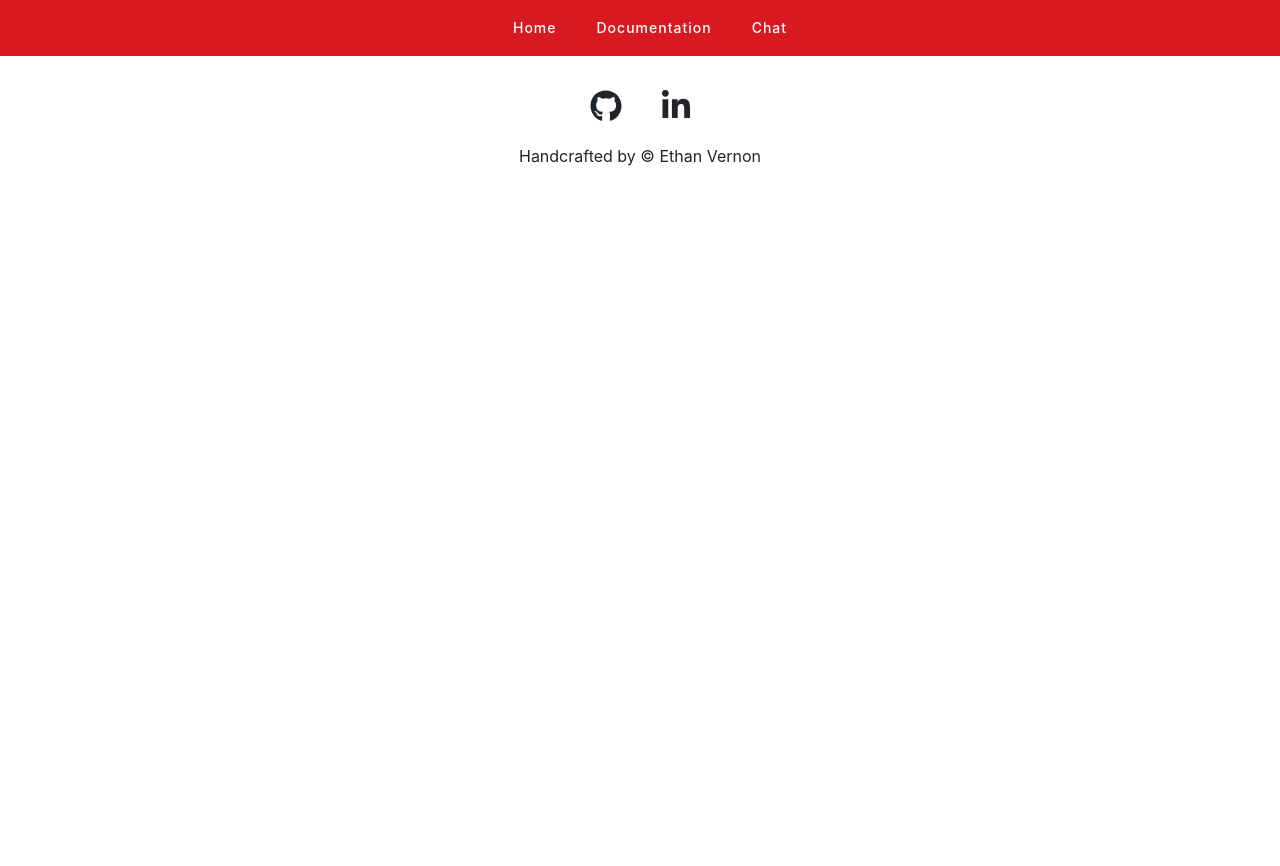
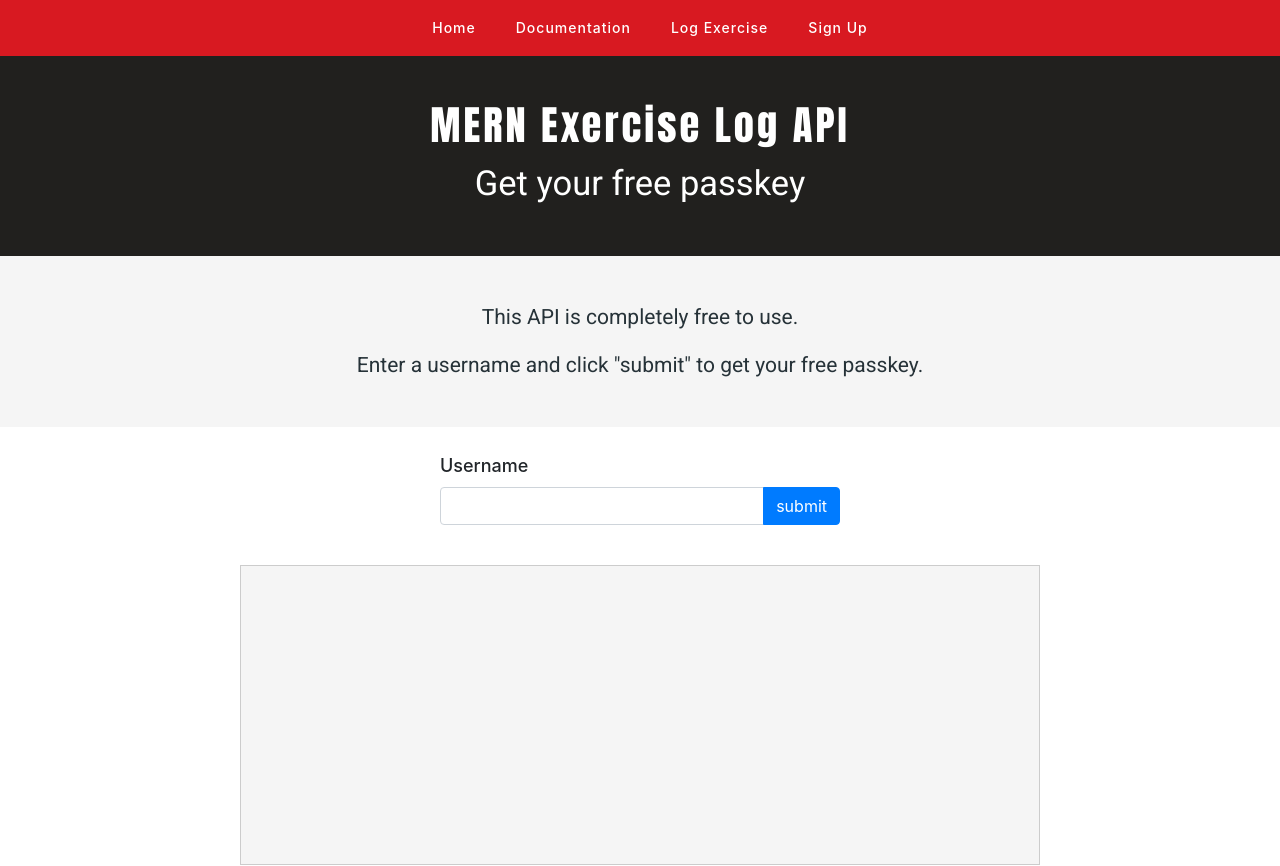
Before and after one commit to ethanvernon/mern-exerciseapp, a React (Create React App) app in the folder client/: page /signup in a window 1280 px wide. Shown: the top 866 px of the page. Before the commit the page ends 800 px from the top, so only its background shows below. Built offline with nearby package versions, Linux system fonts and the light colour scheme.

Commit message:
adds and incorporates SignUp.js

```diff
--- a/client/src/App.css
+++ b/client/src/App.css
@@ -341,6 +341,22 @@ li a:hover {
 }
 
 /*--------------------------------------------------------------------------------------------------------------------------*/
+/*-----------------------------------------CreateUser.js-------------------------------------------------------------------------*/
+/*--------------------------------------------------------------------------------------------------------------------------*/
+.new-user-form {
+  margin-top:25px;
+  width:90%;
+  max-width:400px;
+  margin-left:auto;
+  margin-right:auto;
+}
+
+.new-user-form label {
+  font-weight:500;
+  font-size:18px;
+}
+
+/*--------------------------------------------------------------------------------------------------------------------------*/
 /*-----------------------------------------footer---------------------------------------------------------------------------*/
 /*--------------------------------------------------------------------------------------------------------------------------*/
 
--- a/client/src/App.js
+++ b/client/src/App.js
@@ -3,6 +3,8 @@ import {Header} from './Header';
 import {Home} from './Home';
 import {About} from './About';
 import {Footer} from './Footer';
+import {SignUp} from './SignUp';
+import {Log} from './Log';
 import {
 	BrowserRouter as Router,
 	Route,
@@ -21,6 +23,8 @@ class App extends Component {
 					<Switch>
 						<Route exact path='/' component={Home}></Route>
 						<Route exact path='/about' component={About}></Route>
+						<Route exact path='/signup' component={SignUp}></Route>
+						<Route exact path='/log' component={Log}></Route>
 					</Switch>
 					<Footer/>
 				</div>
--- a/client/src/CreateUser.js
+++ b/client/src/CreateUser.js
@@ -1,6 +1,6 @@
 import React, { Component } from 'react';
 import 'bootstrap/dist/css/bootstrap.min.css';
-import { Button, Form, Input } from 'reactstrap';
+import { Button, Form, FormGroup, Input, InputGroupAddon, InputGroupText, InputGroup, Label } from 'reactstrap';
 import './App.css';
 
 
@@ -27,18 +27,23 @@ export class CreateUser extends Component {
 
 	render() {
 		return (
-			<div className='form-container'>
-				<Form inline id='url-form'>
-					<Input id='url-input' type="text" name='url' placeholder="Paste a link to shorten it"
-						value={this.props.userInput}
-						onChange={e => this.handleChange(e)}
-					/>
-					<Button id='inline-button' color='primary' value="POST URL"
-						onClick={this.handleClick}
-					>
-						SHORTEN
-					</Button>
-				</Form>
+			<div className='search-container'>
+
+			<FormGroup className='new-user-form'>
+
+          		<Label for='newUser'>Username</Label>
+
+				<InputGroup>
+
+				<Input type='text' id='newUser' value={this.props.userInput} onChange={e => this.handleChange(e)}/>
+
+				<InputGroupAddon addonType="append">
+					<Button color='primary' onClick={this.handleClick}>submit</Button>
+				</InputGroupAddon>
+
+				</InputGroup>
+
+			</FormGroup>
 			</div>
 		);
 	}
--- /dev/null
+++ b/client/src/CreateUserDescription.js
@@ -0,0 +1,18 @@
+import React, { Component } from 'react';
+import {Link} from 'react-router-dom';
+import 'bootstrap/dist/css/bootstrap.min.css';
+import './App.css';
+
+
+export class CreateUserDescription extends Component {
+	render() {
+		return (
+			<div className='description'>
+				<div className='description-text'>
+					<p>This API is completely free to use.</p>
+					<p>Enter a username and click "submit" to get your free passkey.</p>
+				</div>
+			</div>
+	    );
+  }
+}
--- a/client/src/Description.js
+++ b/client/src/Description.js
@@ -10,7 +10,7 @@ export class Description extends Component {
 			<div className='description'>
 				<div className='description-text'>
 					<p>This is a simple API for logging your daily exercise which is accessible through a modern RESTful API.</p>
-					<p>Sign up <Link to="/signup"><a href="">here</a></Link>! Already a user? Log your excercise <Link to="/log"><a href="">here</a></Link>.</p>
+					<p>Sign up <Link to="/signup"><a>here</a></Link>! Already a user? Log your excercise <Link to="/log"><a href="">here</a></Link>.</p>
 				</div>
 			</div>
 	    );
--- a/client/src/Header.js
+++ b/client/src/Header.js
@@ -53,7 +53,11 @@ export class Header extends Component {
 						</NavItem>
 
 						<NavItem>
-							<a href='http://fromgaming.com/' target='_blank' to="/contact-us" className='padded-nav' onClick={this.closeNav} > Chat </a>
+							<Link to='/log' to="/log" className='padded-nav' onClick={this.closeNav} > Log Exercise</Link>
+						</NavItem>
+
+						<NavItem>
+							<Link to='/signup' to="/signup" className='padded-nav' onClick={this.closeNav} > Sign Up </Link>
 						</NavItem>
 					</Nav>
 				</Collapse>
--- a/client/src/Home.js
+++ b/client/src/Home.js
@@ -197,8 +197,6 @@ export class Home extends Component {
 
 				<ResultPre
 					searchResult={this.state.searchResult}
-					handleFormChange={this.handleHomeFormChange}
-					userInput={this.state.userHomeInput}
 				/>
 
 				{/*<CreateUser
--- /dev/null
+++ b/client/src/SignUp.js
@@ -0,0 +1,79 @@
+import React, { Component } from 'react';
+import 'bootstrap/dist/css/bootstrap.min.css';
+import { Col, Container, Row } from 'reactstrap';
+import {SignUpTitle} from './SignUpTitle';
+import {CreateUser} from './CreateUser';
+import {CreateUserDescription} from './CreateUserDescription';
+import {ResultPre} from './ResultPre';
+import './App.css';
+import axios from "axios";
+
+
+export class SignUp extends Component {
+
+	constructor(props) {
+		super(props);
+
+		this.state = {
+			newUserInput: null,
+			searchResult: null
+		};
+
+		this.putUserToDb = this.putUserToDb.bind(this);
+		this.handleSignupFormChange = this.handleSignupFormChange.bind(this);
+	}
+
+	componentDidMount() {
+		window.scrollTo(0,0);
+	}
+
+	// this takes the username from this.state.userInput and builds a new user
+	//in the database
+	putUserToDb() {
+
+		var newUser = this.state.newUserInput;
+
+		console.log('calling axios.post from react');
+		console.log('adding new user to database');
+
+		axios.post("/api/exercise/new-user", {
+			userName: newUser
+		}).then(response => {
+			console.log('storing result in state');
+			this.setState({
+				searchResult: JSON.stringify(response.data, null, 2)
+			});
+		}).catch(err =>{
+			console.log(err);
+		});
+	}
+
+	//this function updates this.state.userHomeInput whenever the form in CreateUser.js
+	//changes. the state is then passed to the component to update form text
+	handleSignupFormChange(userInput) {
+		this.setState({
+			newUserInput: userInput
+		})
+	}
+
+	render() {
+		return (
+		<div className='signup'>
+				<SignUpTitle/>
+
+				<CreateUserDescription/>
+
+				<CreateUser
+					handleFormChange={this.handleSignupFormChange}
+					userInput={this.state.newUserInput}
+					handleClick={this.putUserToDb}
+				/>
+
+				<ResultPre
+					searchResult={this.state.searchResult}
+				/>
+
+		</div>
+	    );
+  }
+}
--- /dev/null
+++ b/client/src/SignUpTitle.js
@@ -0,0 +1,18 @@
+import React, { Component } from 'react';
+import 'bootstrap/dist/css/bootstrap.min.css';
+import './App.css';
+
+
+export class SignUpTitle extends Component {
+
+	render() {
+		return (
+			<div className='heading'>
+				<h1>MERN Exercise Log API</h1>
+				<div className='key-solution'>
+					<p>Get your free passkey</p>
+				</div>
+			</div>
+	    );
+  }
+}
```
Also changed, not shown: client/src/Log.js (added).
